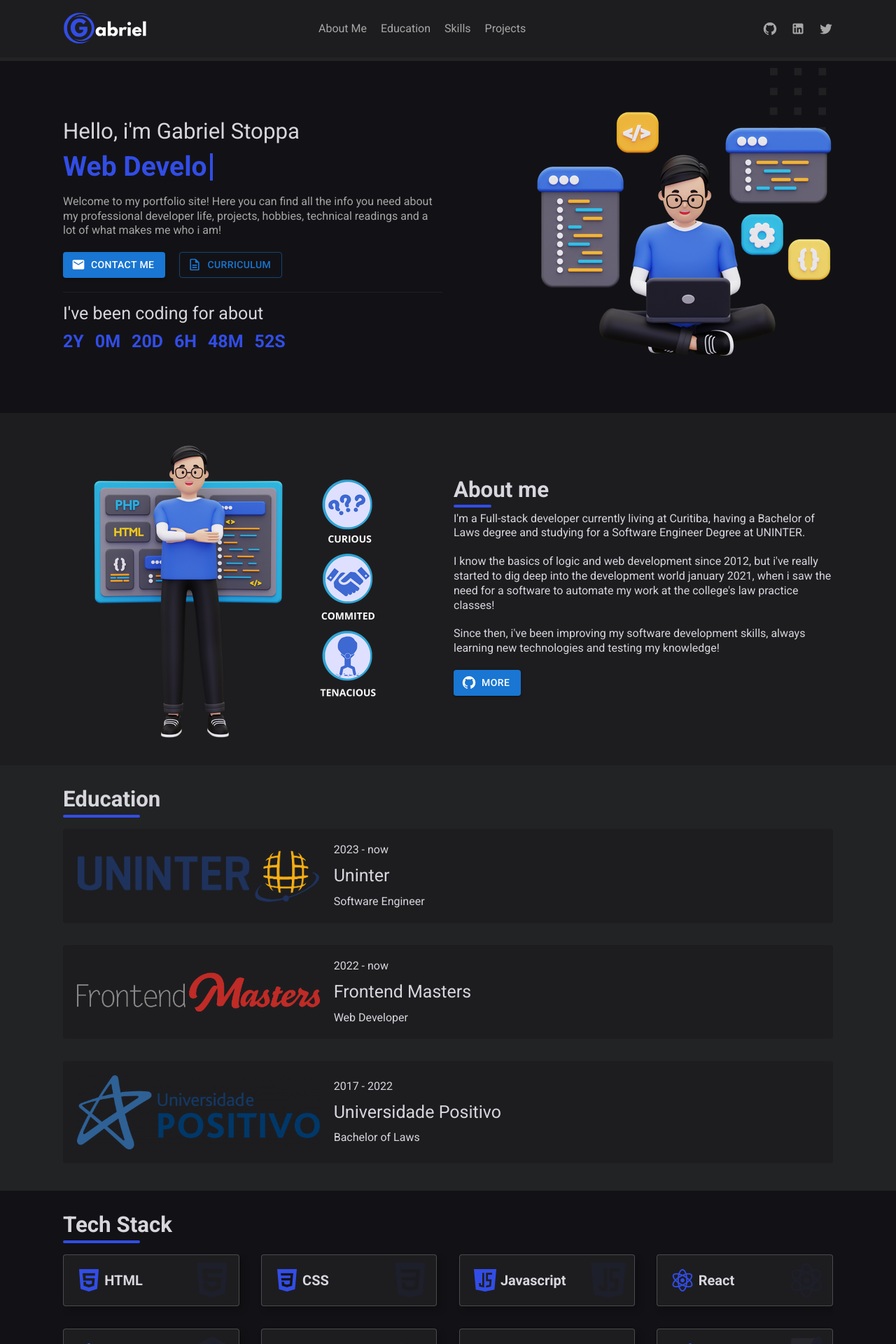
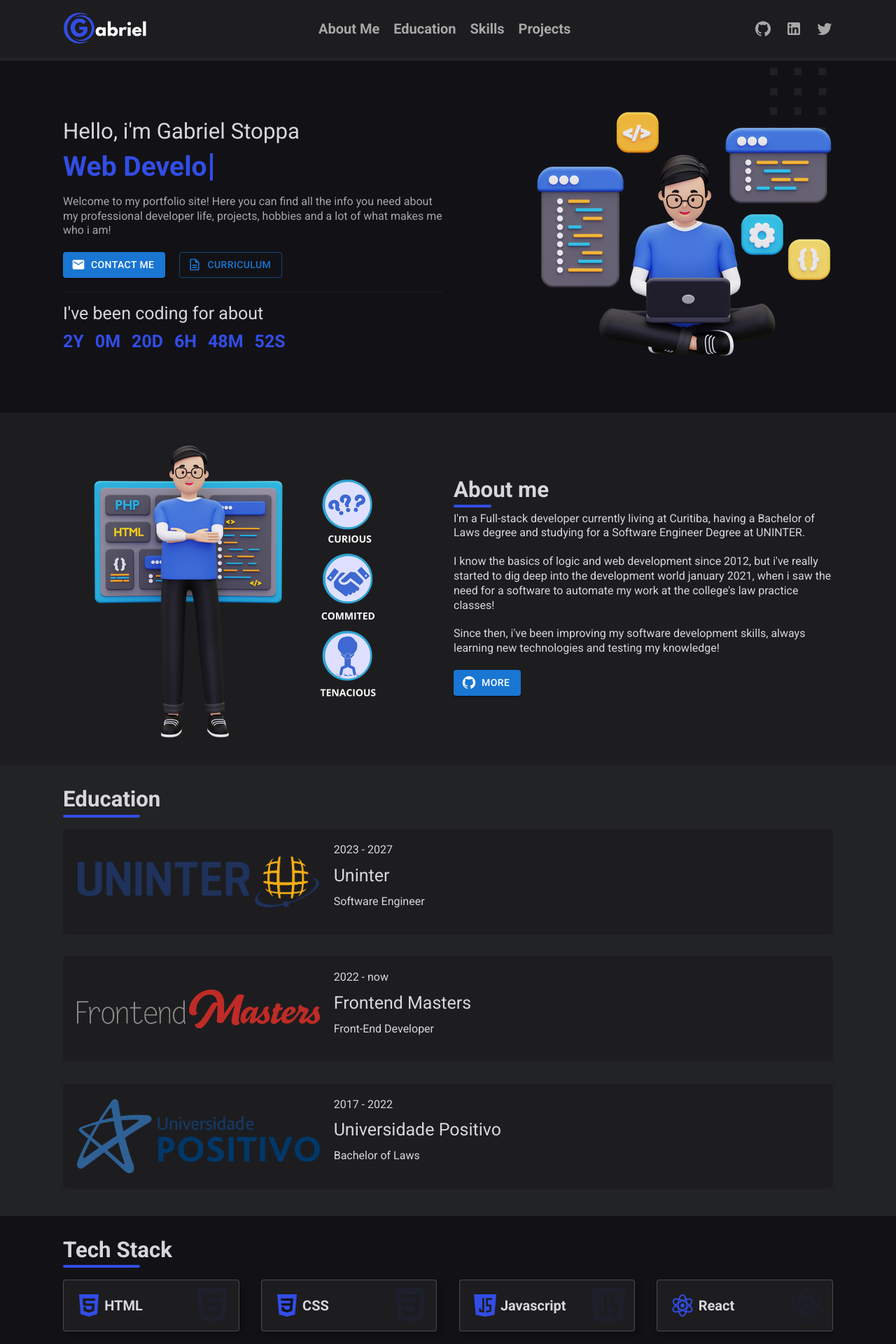
Before and after one commit to Arquimidio/react-portfolio, a React (Vite) app: page / in a window 1280 px wide. Shown: the top 1920 px of the page at 70% size. Built offline with nearby package versions, Linux system fonts and the light colour scheme.

Commit message:
Add education cards

```diff
--- a/src/assets/css/main.css
+++ b/src/assets/css/main.css
@@ -99,6 +99,15 @@ a {
     position: relative;
     text-decoration: none;
     color: var(--text-secondary);
+}
+
+.nav-links {
+    font-size: var(--small);
+}
+
+.nav-links a:hover {
+    color: var(--main-color);
+    transition: color .4s;
 }
 
 .nav-links a:after {
@@ -217,6 +226,7 @@ footer {
 
 .nav-links,
 .socials {
+    font-weight: bolder;
     flex-direction: column;
     align-items: flex-start;
 }
@@ -302,7 +312,7 @@ footer {
 
 .project-list {
     display: grid;
-    grid-template-columns: repeat(auto-fit, minmax(250px, 1fr));
+    grid-template-columns: repeat(auto-fill, minmax(250px, 1fr));
     gap: var(--big);
 }
 
--- a/src/components/Education.jsx
+++ b/src/components/Education.jsx
@@ -1,45 +1,34 @@
 import logoPositivo from '../assets/images/positivo.png';
 import logoUninter from '../assets/images/uninter.png';
 import logoFrontendMasters from '../assets/images/masters.png';
+import EducationCard from './EducationCard';
 
 export default function Education() {
     return (
-    <div className='very-light-bg'>
+    <div id='education' className='very-light-bg'>
         <article className="container flex-adapt">
             <h2 className="section-heading">
                 Education
             </h2>
             <div className="education-content flex-adapt">
-                <div className="edu-container light-bg">
-                    <div className="edu-logo image">
-                        <img src={logoUninter} alt="" />
-                    </div>
-                    <div className="edu-text">
-                        <p>2023 - now</p>
-                        <h3>Uninter</h3>
-                        <p>Software Engineer</p>
-                    </div>
-                </div>
-                <div className="edu-container light-bg">
-                    <div className="edu-logo image">
-                        <img src={logoFrontendMasters} alt="" />
-                    </div>
-                    <div className="edu-text">
-                        <p>2022 - now</p>
-                        <h3>Frontend Masters</h3>
-                        <p>Web Developer</p>
-                    </div>
-                </div>
-                <div className="edu-container light-bg">
-                    <div className="edu-logo image">
-                        <img src={logoPositivo} alt="" />
-                    </div>
-                    <div className="edu-text">
-                        <div>2017 - 2022</div>
-                        <h3>Universidade Positivo</h3>
-                        <p>Bachelor of Laws</p>
-                    </div>
-                </div>
+                <EducationCard
+                    logo={logoUninter}
+                    interval="2023 - 2027"
+                    place="Uninter"
+                    role="Software Engineer"
+                />
+                <EducationCard
+                    logo={logoFrontendMasters}
+                    interval="2022 - now"
+                    place="Frontend Masters"
+                    role="Front-End Developer"
+                />
+                <EducationCard
+                    logo={logoPositivo}
+                    interval="2017 - 2022"
+                    place="Universidade Positivo"
+                    role="Bachelor of Laws"
+                />
             </div>
         </article>
     </div>
--- /dev/null
+++ b/src/components/EducationCard.jsx
@@ -0,0 +1,15 @@
+export default function EducationCard(props) {
+    return (
+        <div className="edu-container light-bg">
+            <div className="edu-logo image">
+                <img src={props.logo} alt="" />
+            </div>
+            <div className="edu-text">
+                <p>{ props.interval }</p>
+                <h3>{ props.place }</h3>
+                <p>{ props.role }</p>
+                <p>{ props.children }</p>
+            </div>
+        </div>
+    )
+}
--- a/src/components/Navbar.jsx
+++ b/src/components/Navbar.jsx
@@ -21,7 +21,7 @@ export default function Navbar() {
                 }>
                     <NavLinks />
                     <Divider />
-                    <Socials />
+                    <Socials size="medium"/>
                 </div>
                 <div
                     className={
--- a/src/components/Presentation.jsx
+++ b/src/components/Presentation.jsx
@@ -25,8 +25,7 @@ export default function Presentation() {
                     <RoleWriter roles={ROLES}/>
                     <p className="text-secondary">
                         Welcome to my portfolio site! Here you can find all the info you
-                        need about my professional developer life, projects, hobbies, technical
-                        readings and a lot of what makes me who i am!
+                        need about my professional developer life, projects, hobbies and a lot of what makes me who i am!
                     </p>
                     <div className="flex-side">
                         <Button
```
